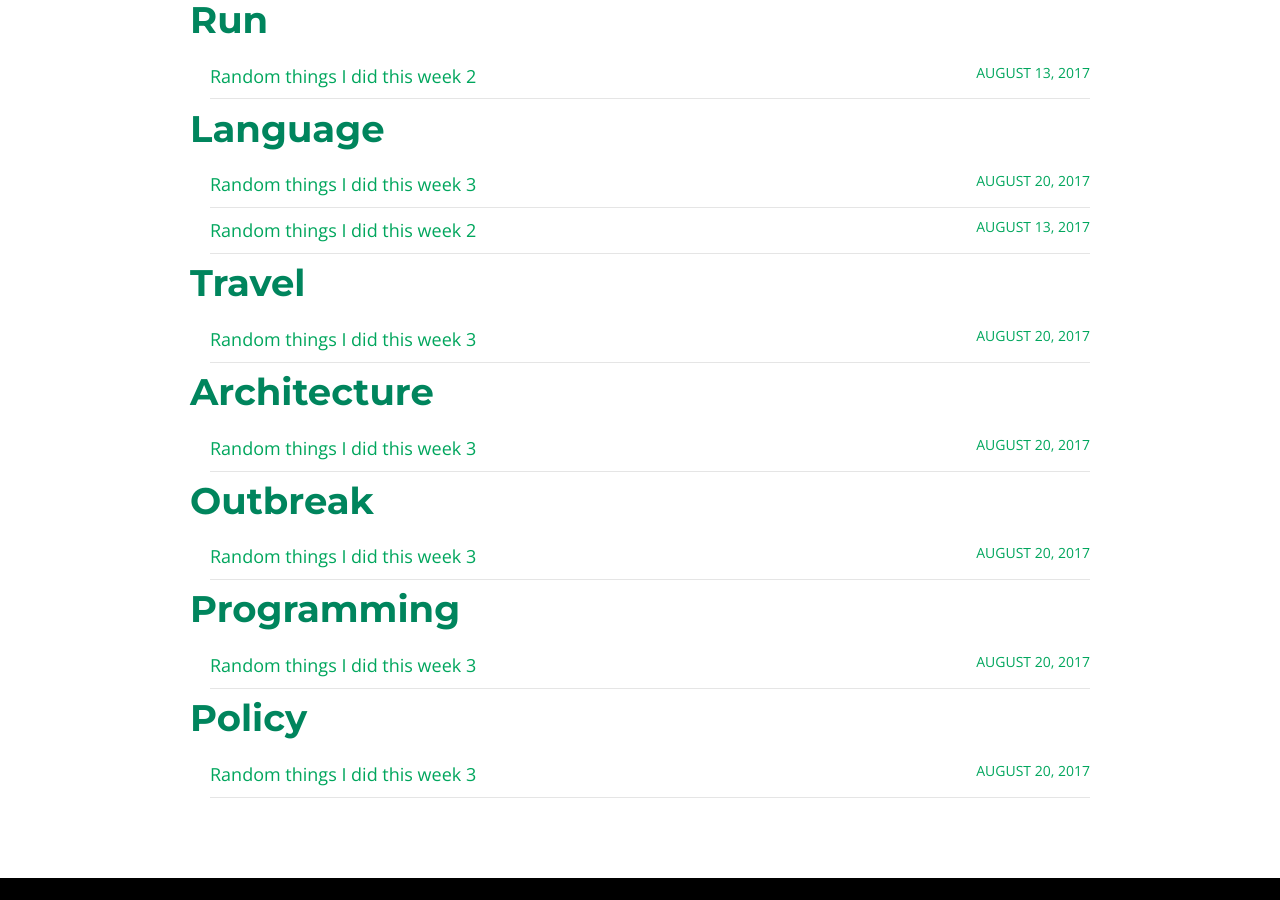
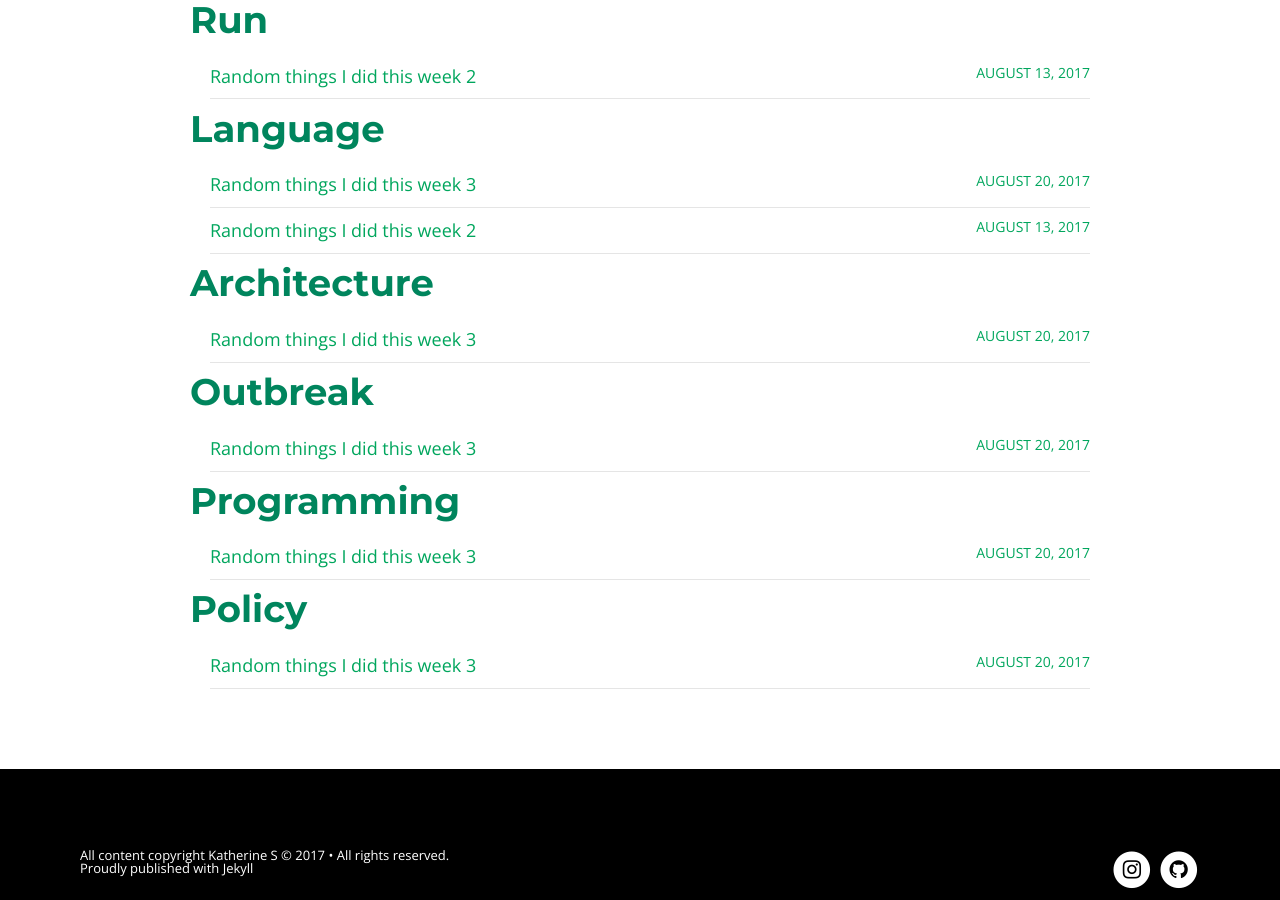
Before and after one commit to kcmlin/kcmlin.github.io, a Jekyll site: the page built from tags.html, in a window 1280 px wide and 900 px high, scrolled down 2554 px. Built offline with Jekyll 4.4.1, drawn with Linux system fonts in a browser that asks for light colours; nearby versions of some CDN libraries.

Commit message:
Update 2017-08-20-random3.md

```diff
--- a/_posts/2017-08-20-random3.md
+++ b/_posts/2017-08-20-random3.md
@@ -7,7 +7,6 @@ tags:
   - language
   - video
   - food
-  - travel
   - architecture
   - outbreak
   - programming
@@ -39,9 +38,6 @@ published: true
 * Rainier cherry was in discount: $1.88 per pound
 * Had doro wot and beuyaineutu! Reminded me of the good times in Ethiopia.
 
-#### Travel
-* Pittsburgh, PA
-
 #### Other interesting find
 * Outbreak: [Salmonella outbreak linked to papayas](https://www.internationalsos.com/countryguide/medicalalerts.aspx?languageid=ENG&reportid=93462)
 * Architecture: [Fallingwater](https://en.wikipedia.org/wiki/Fallingwater) (by Frank Lloyd Wright, 1935), 43 miles SE of Pittsburgh, PA
```
